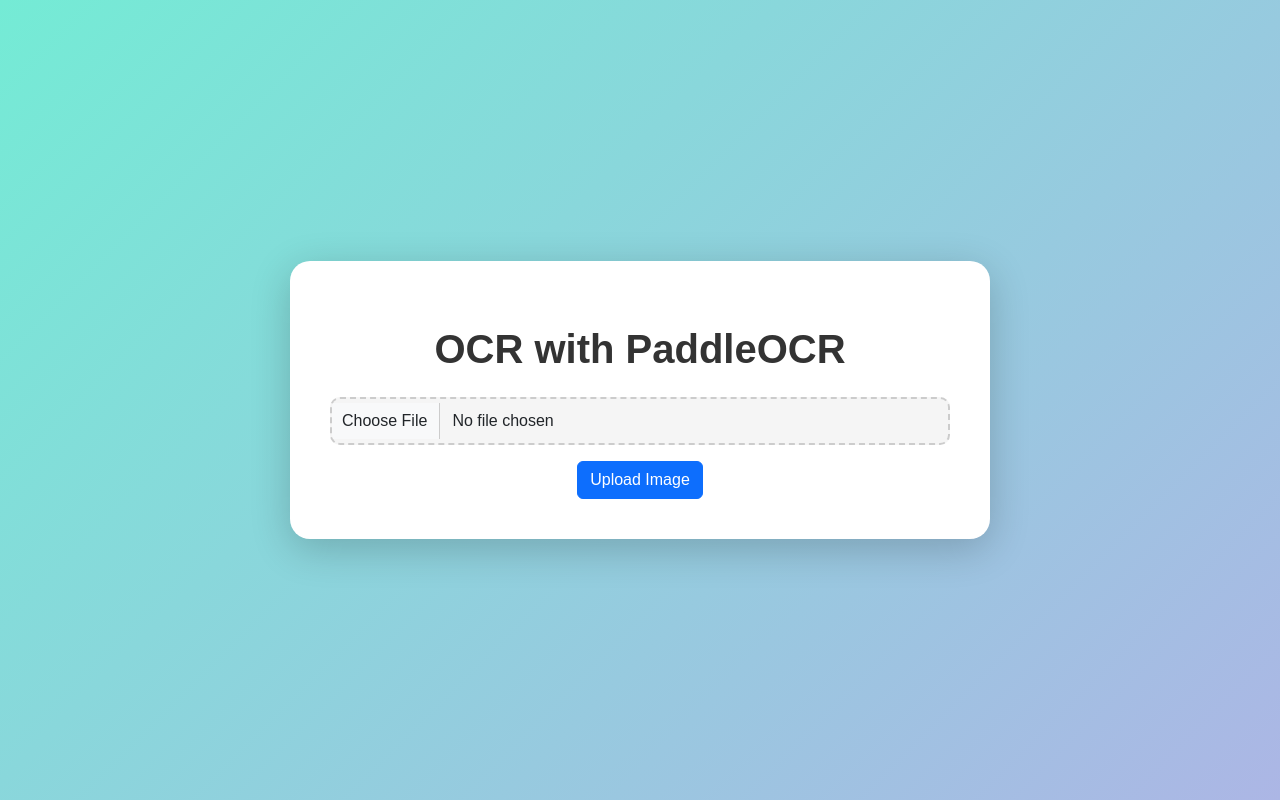
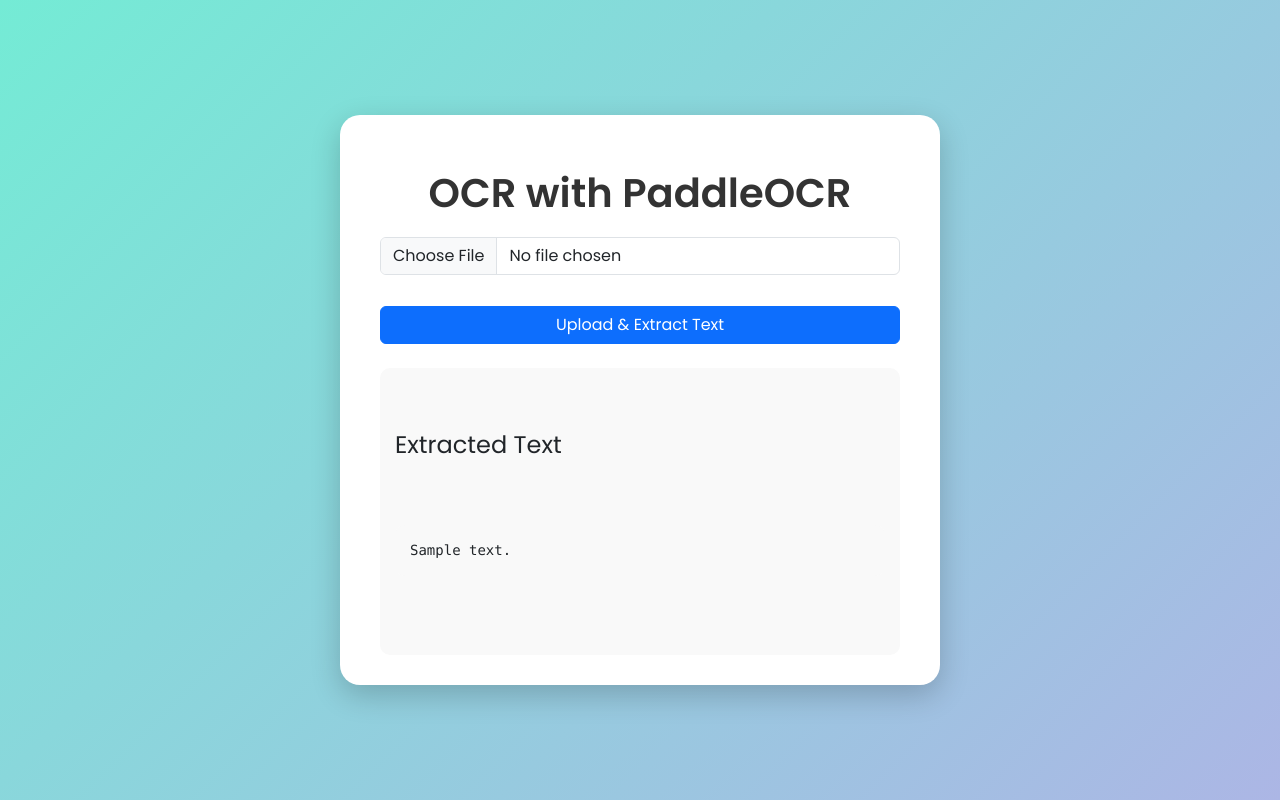
Before and after one commit to gahanmakwana/PaddleOCR-Gradio-Android-App, a Flask app: template templates/index.html in a window 1280 px wide. Run offline with Flask 3, Linux system fonts and the light colour scheme; the template is opened without the code that fills it: most values are stand-ins (such as "Sample title", 1, 10 or a date in 2020).

Commit message:
new files

```diff
--- a/app.py
+++ b/app.py
@@ -1,50 +1,51 @@
-from flask import Flask, request, render_template, redirect
+import os
+from flask import Flask, render_template, request, send_from_directory
 from werkzeug.utils import secure_filename
 from paddleocr import PaddleOCR
-import os
 
 app = Flask(__name__)
-UPLOAD_FOLDER = 'static/uploads'
+
+# Configuration
+UPLOAD_FOLDER = 'uploads'
 app.config['UPLOAD_FOLDER'] = UPLOAD_FOLDER
 os.makedirs(UPLOAD_FOLDER, exist_ok=True)
 
-# Allow only certain image file extensions
 ALLOWED_EXTENSIONS = {'png', 'jpg', 'jpeg', 'gif'}
 def allowed_file(filename):
     return '.' in filename and filename.rsplit('.', 1)[1].lower() in ALLOWED_EXTENSIONS
 
-# Initialize PaddleOCR once (loads models)
-ocr_engine = PaddleOCR(use_angle_cls=True, lang='en')
+# Initialize OCR model
+ocr = PaddleOCR(use_angle_cls=True, lang='en')
 
 @app.route('/', methods=['GET', 'POST'])
 def index():
-    extracted_text = ''
     filename = None
+    extracted_text = None
 
     if request.method == 'POST':
-        # Check if an image file was submitted
-        if 'image' not in request.files:
-            return redirect(request.url)
-        file = request.files['image']
-        if file and allowed_file(file.filename):
-            # Secure the filename and save to upload folder
-            filename = secure_filename(file.filename)
-            filepath = os.path.join(app.config['UPLOAD_FOLDER'], filename)
-            file.save(filepath)
+        file = request.files.get('image')
+        if not file or file.filename == '' or not allowed_file(file.filename):
+            return render_template('index.html', error="Please upload a valid image file (png/jpg/jpeg/gif).")
 
-            # Run OCR on the uploaded image
-            result = ocr_engine.ocr(filepath, cls=True)
-            # Un-nest result if PaddleOCR returns a nested list
-            if result and isinstance(result[0], list) and len(result) == 1:
-                result = result[0]
-            # Extract recognized text lines
-            extracted_text_lines = [line[1][0] for line in result]
-            extracted_text = '\n'.join(extracted_text_lines)
+        # Save the uploaded file
+        filename = secure_filename(file.filename)
+        filepath = os.path.join(app.config['UPLOAD_FOLDER'], filename)
+        file.save(filepath)
 
-    # Render the template, passing in filename and extracted text
+        # Run OCR
+        result = ocr.ocr(filepath, cls=True)
+        # Flatten if nested
+        if isinstance(result, list) and len(result) == 1 and isinstance(result[0], list):
+            result = result[0]
+        lines = [line[1][0] for line in result]
+        extracted_text = "\n".join(lines) if lines else "No text detected."
+
     return render_template('index.html', filename=filename, extracted_text=extracted_text)
 
+@app.route('/uploads/<filename>')
+def uploaded_file(filename):
+    return send_from_directory(app.config['UPLOAD_FOLDER'], filename)
+
 if __name__ == '__main__':
-    # Bind to PORT for Render (default 10000) on all interfaces
-    port = int(os.environ.get('PORT', 10000))
+    port = int(os.environ.get('PORT', 5000))
     app.run(host='0.0.0.0', port=port)
--- a/static/style.css
+++ b/static/style.css
@@ -1,4 +1,4 @@
-body {
+/* body {
     font-family: 'Poppins', sans-serif;
     background: linear-gradient(135deg, #74ebd5, #ACB6E5);
     margin: 0;
@@ -96,10 +96,65 @@
   border: 1px solid #ddd;
 }
 #spinner {
-  /* Center the spinner overlay */
+
   position: fixed;
   top: 50%;
   left: 50%;
   transform: translate(-50%, -50%);
   z-index: 1000;
+} */
+body {
+  font-family: 'Poppins', sans-serif;
+  background: linear-gradient(135deg, #74ebd5, #ACB6E5);
+  min-height: 100vh;
+  display: flex;
+  justify-content: center;
+  align-items: center;
+  margin: 0;
 }
+
+.container {
+  background: #fff;
+  padding: 30px 40px;
+  border-radius: 20px;
+  box-shadow: 0 10px 30px rgba(0,0,0,0.2);
+  max-width: 600px;
+  width: 100%;
+  animation: fadeIn 1s ease-in;
+}
+
+h1 { margin-bottom: 20px; color: #333; font-weight: 600; }
+
+.upload-form {
+  display: flex;
+  flex-direction: column;
+  gap: 15px;
+}
+
+#spinner {
+  position: fixed;
+  top: 50%; left: 50%;
+  transform: translate(-50%, -50%);
+  z-index: 1000;
+}
+
+.preview img, #result-img {
+  max-width: 100%;
+  border-radius: 10px;
+  border: 1px solid #ddd;
+  margin-top: 10px;
+}
+
+.output, #extracted-text {
+  background: #f9f9f9;
+  padding: 15px;
+  border-radius: 10px;
+  text-align: left;
+  white-space: pre-wrap;
+  margin-top: 10px;
+}
+
+@keyframes fadeIn {
+  from { opacity: 0; transform: translateY(20px); }
+  to { opacity: 1; transform: translateY(0); }
+}
--- a/templates/index.html
+++ b/templates/index.html
@@ -2,45 +2,47 @@
 <html lang="en">
 <head>
   <meta charset="UTF-8">
-  <title>PaddleOCR Web App</title>
-  <!-- Bootstrap CSS -->
+  <title>OCR Application</title>
+  <meta name="viewport" content="width=device-width, initial-scale=1">
+  <!-- Bootstrap 5 -->
   <link href="https://cdn.jsdelivr.net/npm/bootstrap@5.3.0/dist/css/bootstrap.min.css" rel="stylesheet">
-  <!-- Custom styles -->
+  <!-- Google Font -->
+  <link href="https://fonts.googleapis.com/css2?family=Poppins:wght@400;600&display=swap" rel="stylesheet">
+  <!-- Custom Styles -->
   <link href="{{ url_for('static', filename='style.css') }}" rel="stylesheet">
 </head>
 <body>
   <div class="container text-center">
     <h1 class="mt-4">OCR with PaddleOCR</h1>
-    <!-- Upload form -->
-    <form id="upload-form" method="post" action="/" enctype="multipart/form-data" class="mt-4">
-      <div class="mb-3">
-        <input type="file" class="form-control" name="image" accept="image/*" required>
-      </div>
-      <button type="submit" class="btn btn-primary">Upload Image</button>
+
+    <form id="upload-form" method="post" enctype="multipart/form-data" class="upload-form mx-auto">
+      <input type="file" name="image" accept="image/*" class="form-control mb-3" required>
+      <button type="submit" class="btn btn-primary">Upload & Extract Text</button>
     </form>
 
-    <!-- Loading spinner (hidden by default) -->
-    <div id="spinner" class="mt-3 d-none">
+    <div id="spinner" class="d-none">
       <div class="spinner-border text-primary" role="status">
         <span class="visually-hidden">Processing...</span>
       </div>
     </div>
 
     {% if filename %}
-    <!-- Display the uploaded image and extracted text -->
-    <div class="mt-4">
-      <h4>Uploaded Image:</h4>
-      <img src="{{ url_for('static', filename='uploads/' + filename) }}"
-           alt="Uploaded Image" class="img-fluid" id="result-img">
-      <h4 class="mt-3">Extracted Text:</h4>
-      <pre id="extracted-text">{{ extracted_text }}</pre>
-    </div>
+      <div class="preview mt-4">
+        <h4>Uploaded Image</h4>
+        <img id="result-img" src="{{ url_for('uploaded_file', filename=filename) }}" alt="Uploaded Image">
+      </div>
+    {% endif %}
+
+    {% if extracted_text %}
+      <div class="output mt-4">
+        <h4>Extracted Text</h4>
+        <pre id="extracted-text">{{ extracted_text }}</pre>
+      </div>
     {% endif %}
   </div>
 
-  <!-- Show spinner on form submit -->
   <script>
-    document.getElementById('upload-form').onsubmit = function() {
+    document.getElementById('upload-form').onsubmit = () => {
       document.getElementById('spinner').classList.remove('d-none');
     };
   </script>
```
Also changed, not shown: requirements.txt (+25 -34 lines), 1 other file.
